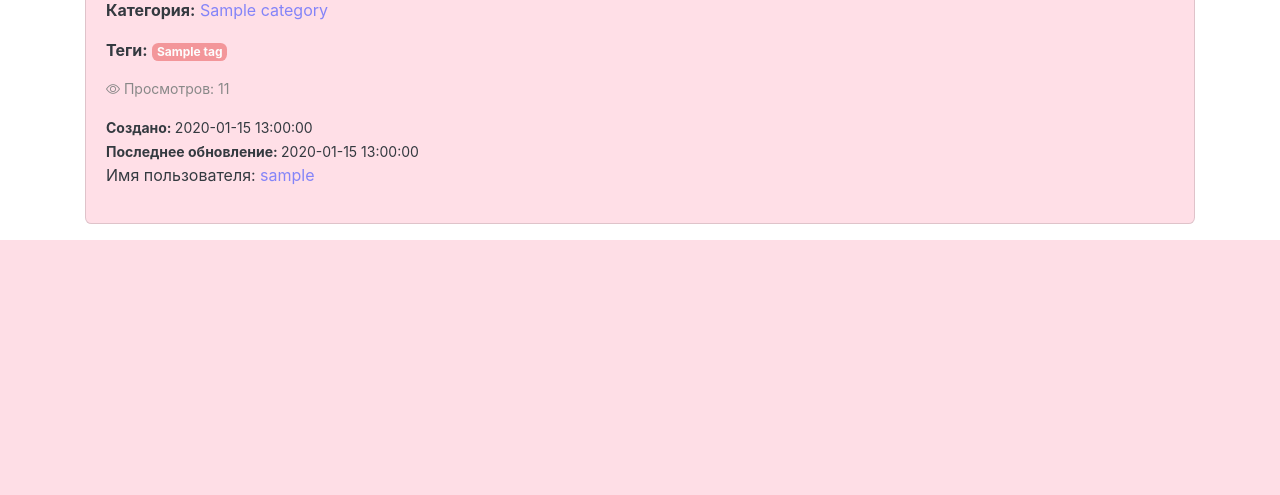
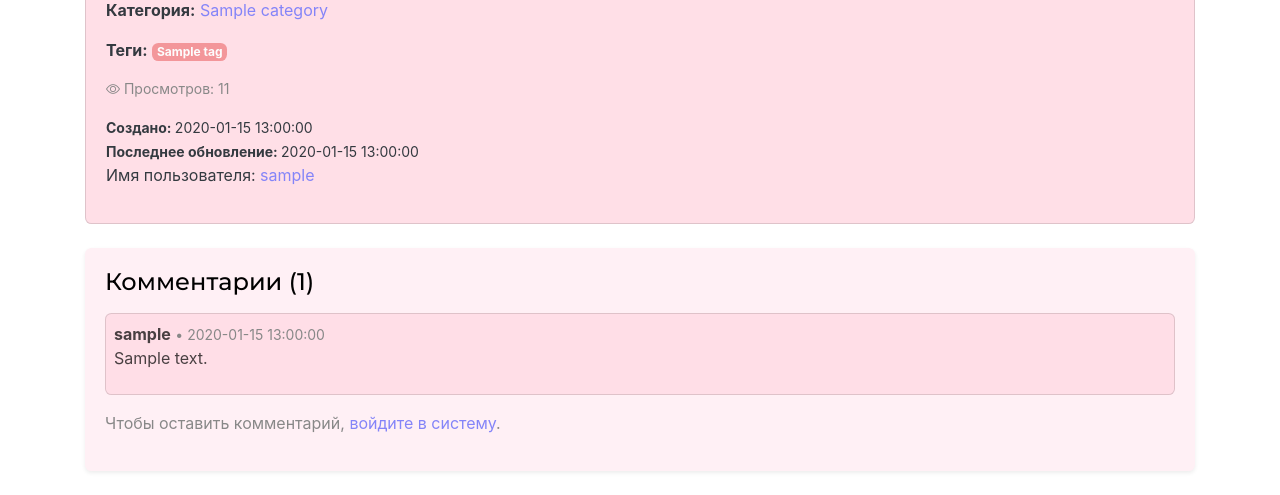
Before and after one commit to Banshee0802/bulletinBoard, a Django app: page /ad/1/ in a window 1280 px wide. Shown: the part 627-1122 px from the top of the page. Before the commit the page ends 867 px from the top, so only its background shows below. Run offline with Django 5.2, Linux system fonts and the light colour scheme; tables that the repository leaves empty hold one stand-in row (values such as "Sample post"); grey boxes marked "Sample" are stand-in pictures; some libraries are stand-ins or nearby versions.

Commit message:
реализовано добавление и удаление комментариев к объявлениям в реалтайме

```diff
--- a/board_app/models.py
+++ b/board_app/models.py
@@ -104,3 +104,18 @@ class Category(models.Model):
     class Meta:
         verbose_name = 'Категория объявлений'
         verbose_name_plural = 'Категории объявлений'
+
+
+class Comment(models.Model):
+    advertisement = models.ForeignKey(Advertisement, on_delete=models.CASCADE, related_name='comments')
+    author = models.ForeignKey(User, on_delete=models.CASCADE, related_name='comments')
+    text = models.TextField(verbose_name='Текст')
+    created_at = models.DateTimeField(auto_now_add=True)
+
+    def __str__(self):
+        return f'Комментарий от {self.author} к "{self.advertisement}"'
+
+    class Meta:
+        verbose_name = 'Комментарий'
+        verbose_name_plural = 'Комментарии'
+        db_table = 'ads_comments'
--- a/board_app/templates/board/ad_detail.html
+++ b/board_app/templates/board/ad_detail.html
@@ -88,4 +88,32 @@
         {% endif %}
     </div>
 </div>
+
+<div class="card my-4 border-0 shadow-sm" style="background-color: #fff0f5;">
+    <div class="card-body">
+        <h4 class="card-title mb-3" style="color: #000;">Комментарии (<span id="comments-count">{{ advertisement.comments.count }}</span>)</h4>
+            <div id="comments-container">
+                {% for comment in advertisement.comments.all %}
+                    {% include "board/includes/comment_container_include.html" %}
+                {% empty %}
+                    <p class="text-muted">Пока нет комментариев. Будьте первым!</p>
+                {% endfor %}
+            </div>
+
+        {% if request.user.is_authenticated %}
+            <form id="comment-form" method="POST" data-url="{% url 'add_comment' advertisement.id %}" class="mt-3">
+        {% csrf_token %}
+    <div class="mb-3">
+        <textarea name="text" class="form-control" rows="3" placeholder="Оставьте комментарий..." required style="resize: none;"></textarea>
+    </div>
+    <input type="hidden" name="advertisement_id" value="{{ advertisement.id }}">
+        <button type="submit" class="btn btn-custom px-4">
+            <i class="bi bi-chat-dots"></i> Отправить
+        </button>
+            </form>
+        {% else %}
+            <p class="text-muted mt-3">Чтобы оставить комментарий, <a href="{% url 'login' %}" style="color: #8484f8ff;">войдите в систему</a>.</p>
+        {% endif %}
+    </div>
+</div>
 {% endblock content %}
--- /dev/null
+++ b/board_app/templates/board/includes/comment_container_include.html
@@ -0,0 +1,15 @@
+<div class="card mb-2 p-2" id="comment-{{ comment.id }}" style="background-color: #ffd1dc94;">
+    <div class="d-flex justify-content-between align-items-start">
+        <div>
+            <strong style="color: #000000b7;">{{ comment.author }}</strong>
+            <small class="text-muted"> • {{ comment.created_at|date:'Y-m-d H:i:s' }}</small>
+            <p style="color: #000000b7;">{{ comment.text }}</p>
+        </div>
+        {% if request.user == comment.author %}
+        <button class="btn btn-sm btn-outline-danger delete-comment-btn"
+                data-url="{% url 'delete_comment' comment.id %}">
+            Удалить
+        </button>
+        {% endif %}
+    </div>
+</div>
--- a/board_app/urls.py
+++ b/board_app/urls.py
@@ -19,4 +19,6 @@ urlpatterns = [
     path('ads/admin-ads/', views.AdminAdsView.as_view(), name='admin_ads'),
     path('toggle-favorite/', views.ToggleFavoriteView.as_view(), name='toggle_favorite'),
     path('favorites/', views.FavoriteListView.as_view(), name='favorite_list'),
+    path('ads/<int:pk>/comments/add/', views.AddCommentView.as_view(), name='add_comment'),
+    path('comments/<int:pk>/delete/', views.DeleteCommentView.as_view(), name='delete_comment'),
 ]
--- a/board_app/views.py
+++ b/board_app/views.py
@@ -3,7 +3,7 @@ from django.views.generic import ListView, DetailView, CreateView, UpdateView, D
 from django.contrib.auth.mixins import LoginRequiredMixin
 from django.urls import reverse_lazy
 from django.contrib import messages
-from .models import Advertisement, Request, Category, Tag
+from .models import Advertisement, Request, Category, Tag, Comment
 from .forms import AdvertisementForm, TagForm
 from django.db.models import F
 from django.db.models import Q
@@ -313,3 +313,43 @@ class FavoriteListView(ListView):
 
     def get_queryset(self):
         return self.request.user.favorite_ads.all().order_by('-created_at')
+
+
+class AddCommentView(View):
+    def post(self, request, *args, **kwargs):
+        advertisement_id = request.POST.get('advertisement_id')
+        advertisement = get_object_or_404(Advertisement, pk=advertisement_id)
+
+        text = request.POST.get('text', '').strip()
+        if not text:
+            return JsonResponse({'error': 'Текст комментария не может быть пустым'}, status=400)
+
+        comment = Comment.objects.create(
+            advertisement=advertisement,
+            author=request.user,
+            text=text
+        )
+
+        comment_html = render_to_string(
+            'board/includes/comment_container_include.html',
+            {'comment': comment},
+            request
+        )
+
+        return JsonResponse({
+            'success': True,
+            'comment_html': comment_html,
+            'comments_count': advertisement.comments.count()
+        })
+
+
+class DeleteCommentView(View):
+    def post(self, request, *args, **kwargs):
+        comment_id = kwargs.get('pk')
+        comment = get_object_or_404(Comment, pk=comment_id)
+
+        if comment.author != request.user:
+            return JsonResponse({'error': 'Вы не можете удалить этот комментарий.'}, status=403)
+
+        comment.delete()
+        return JsonResponse({'success': True, 'comment_id': comment_id})
--- /dev/null
+++ b/static/js/comments.js
@@ -0,0 +1,67 @@
+"use strict";
+
+import { adAction } from "./utils.js";
+
+document.addEventListener('DOMContentLoaded', function() {
+  const form = document.querySelector('#comment-form');
+  if (!form) return;
+
+  form.addEventListener('submit', async function(e) {
+    e.preventDefault();
+
+    const url = form.dataset.url;
+    const advertisementId = form.querySelector('input[name="advertisement_id"]').value;
+    const text = form.querySelector('textarea[name="text"]').value.trim();
+
+    if (!text) {
+      alert('Текст комментария не может быть пустым');
+      return;
+    }
+
+    try {
+      const data = await adAction(url, {
+        advertisement_id: advertisementId,
+        text: text,
+      });
+
+      if (data.success) {
+        const container = document.querySelector('#comments-container');
+        container.insertAdjacentHTML('afterbegin', data.comment_html);
+        document.querySelector('#comments-count').textContent = data.comments_count;
+        form.reset();
+      } else if (data.error) {
+        alert(data.error);
+      }
+    } catch (error) {
+      console.error('Ошибка при добавлении комментария:', error);
+      alert('Произошла ошибка при отправке комментария.');
+    }
+  });
+});
+
+// удаление комментария в реалтайме
+document.addEventListener('click', async function(e) {
+    if (!e.target.classList.contains('delete-comment-btn')) return;
+
+    const btn = e.target;
+    const url = btn.dataset.url;
+
+    if (!confirm('Вы уверены, что хотите удалить этот комментарий?')) return;
+
+    try {
+      const data = await adAction(url, {});
+
+      if (data.success) {
+        const commentDiv = document.querySelector(`#comment-${data.comment_id}`);
+        if (commentDiv) commentDiv.remove();
+
+        const countElem = document.querySelector('#comments-count');
+        if (countElem) countElem.textContent = parseInt(countElem.textContent) - 1;
+      } else if (data.error) {
+        alert(data.error);
+      }
+    } catch (err) {
+      console.error('Ошибка при удалении комментария:', err);
+      alert('Произошла ошибка при удалении комментария.');
+    }
+  });
--- a/static/js/main.js
+++ b/static/js/main.js
@@ -2,5 +2,6 @@ import './utils.js';
 import './slideShow.js';
 import './search.js';
 import './favorites.js';
+import './comments.js';
 import './messages.js';
 import './infiniteScroll.js';
```
Also changed, not shown: board_app/migrations/0013_comment.py (added).
